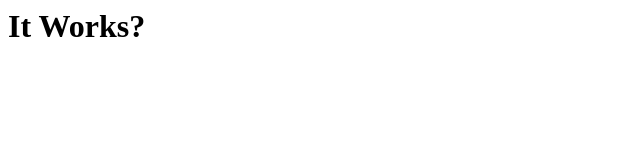
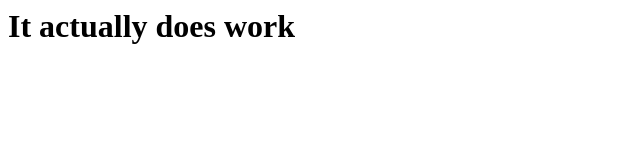
Before and after one commit to raven-rhea/week-3, a plain HTML site: page index.html in a window 1280 px wide. Shown: the whole page, without its empty margins (0-640 px from the left). Drawn offline with Linux system fonts and the light colour scheme.

Commit message:
Add better heading

```diff
--- a/index.html
+++ b/index.html
@@ -1 +1 @@
-<h1>It Works?</h1>
+<h1>It actually does work</h1>
```
